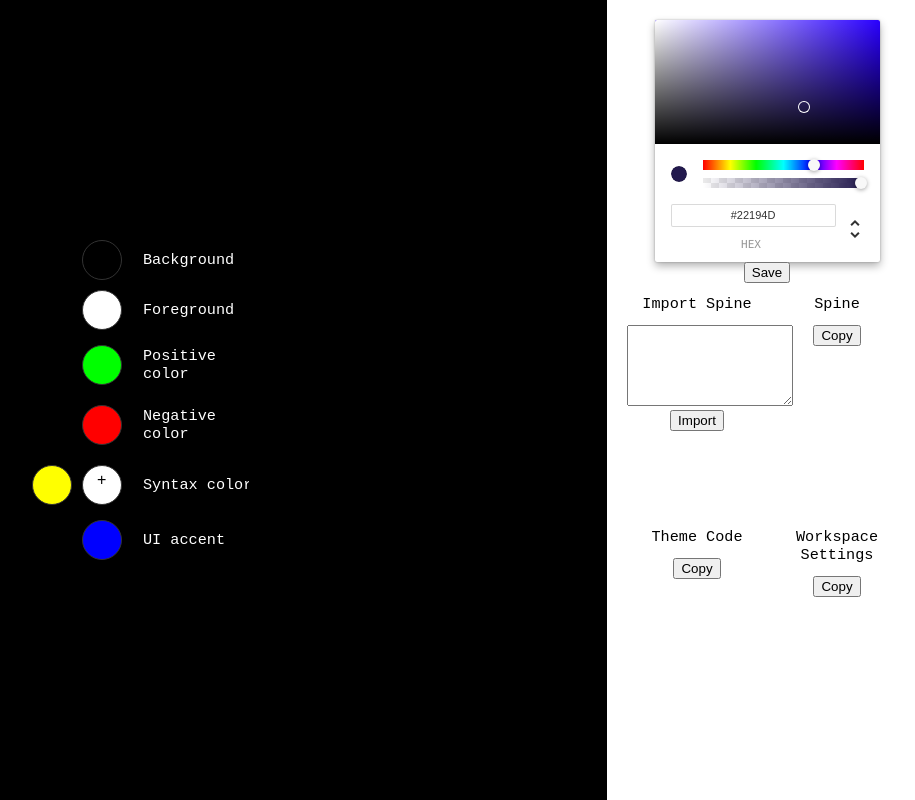
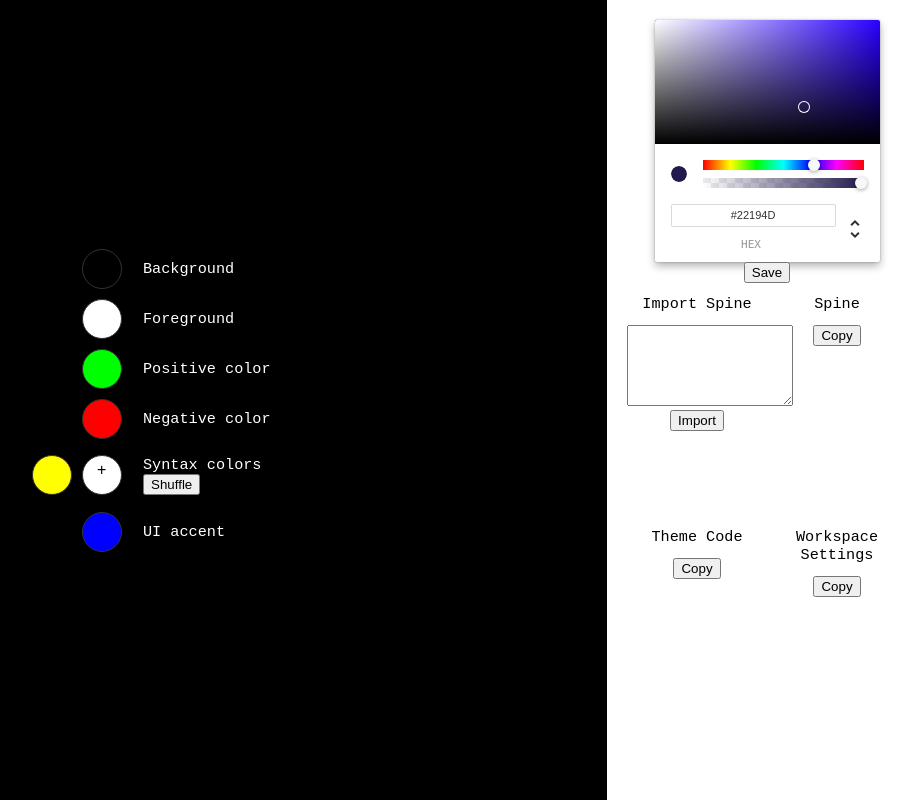
Before and after one commit to kenziebottoms/vscolor, a React (Create React App) app: page / in a window 1280 px wide. Shown: the whole page, without its empty margins (353-1268 px from the left). Built offline with nearby package versions, Linux system fonts and the light colour scheme; the HTML template or start-up script is replaced by a standard one.

Commit message:
shuffle syntax

```diff
--- a/src/App.js
+++ b/src/App.js
@@ -9,6 +9,7 @@ import {
   genSettings
 } from './Theme';
 import { CopyToClipboard } from 'react-copy-to-clipboard';
+const _ = require('lodash');
 
 class App extends Component {
   constructor(props) {
@@ -145,6 +146,10 @@ class App extends Component {
     stateUpdate.theme.syntax = syntax;
     this.setState({stateUpdate});
   };
+  shuffleSyntax = () => {
+    let syntax = this.state.theme.syntax;
+    this.updateSyntax(_.shuffle(syntax));
+  };
 
   // validate pasted spine and use it if valid
   importSpine = () => {
@@ -219,7 +224,12 @@ class App extends Component {
               {this.displaySyntax()}
               {this.displayAddSwatch()}
             </div>
-            <h3>Syntax colors</h3>
+            <h3>
+              Syntax colors&nbsp;
+              <button onClick={this.shuffleSyntax}>
+                Shuffle
+              </button>
+            </h3>
 
             {this.displaySwatch('ui')}
             <h3>UI accent</h3>
```
